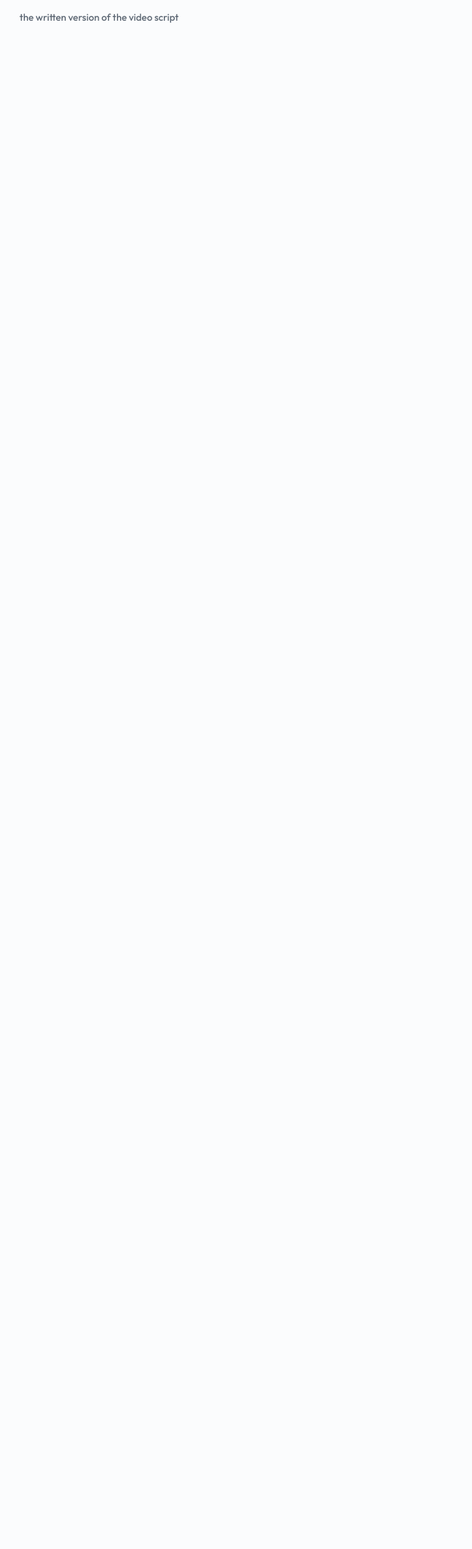
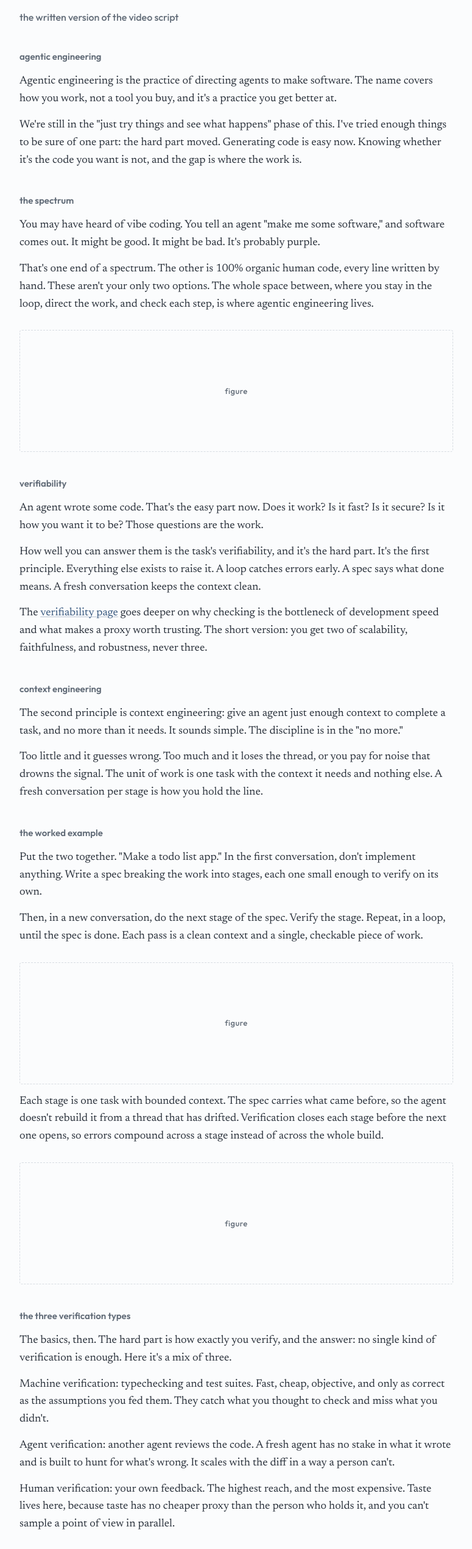
Before and after one commit to dylanebert/agentic-engineering, a Svelte app: page / in a window 1280 px wide. Shown: the part 181-2721 px from the top of the page at 61% size, without its empty margins (252-1027 px from the left). Before the commit the page ends 800 px from the top, so only its background shows below. Built offline with nearby package versions, Linux system fonts and the light colour scheme.

Commit message:
agentic-engineering-post: C — prose spine

```diff
--- a/src/App.svelte
+++ b/src/App.svelte
@@ -7,6 +7,149 @@
     <h1 class="title">agentic engineering</h1>
     <p class="dek">the written version of the video script</p>
   </header>
+
+  <section class="section">
+    <h2>agentic engineering</h2>
+    <p>
+      Agentic engineering is the practice of directing agents to make software.
+      The name covers how you work, not a tool you buy, and it's a practice you
+      get better at.
+    </p>
+    <p>
+      We're still in the "just try things and see what happens" phase of this.
+      I've tried enough things to be sure of one part: the hard part moved.
+      Generating code is easy now. Knowing whether it's the code you want is
+      not, and the gap is where the work is.
+    </p>
+  </section>
+
+  <section class="section">
+    <h2>the spectrum</h2>
+    <p>
+      You may have heard of vibe coding. You tell an agent "make me some
+      software," and software comes out. It might be good. It might be bad.
+      It's probably purple.
+    </p>
+    <p>
+      That's one end of a spectrum. The other is 100% organic human code, every
+      line written by hand. These aren't your only two options. The whole space
+      between, where you stay in the loop, direct the work, and check each step,
+      is where agentic engineering lives.
+    </p>
+    <div class="fig"></div>
+  </section>
+
+  <section class="section">
+    <h2>verifiability</h2>
+    <p>
+      An agent wrote some code. That's the easy part now. Does it work? Is it
+      fast? Is it secure? Is it how you want it to be? Those questions are the
+      work.
+    </p>
+    <p>
+      How well you can answer them is the task's verifiability, and it's the
+      hard part. It's the first principle. Everything else exists to raise it.
+      A loop catches errors early. A spec says what done means. A fresh
+      conversation keeps the context clean.
+    </p>
+    <p>
+      The
+      <a href="/verifiability/">verifiability page</a>
+      goes deeper on why checking is the bottleneck of development speed and
+      what makes a proxy worth trusting. The short version: you get two of
+      scalability, faithfulness, and robustness, never three.
+    </p>
+  </section>
+
+  <section class="section">
+    <h2>context engineering</h2>
+    <p>
+      The second principle is context engineering: give an agent just enough
+      context to complete a task, and no more than it needs. It sounds simple.
+      The discipline is in the "no more."
+    </p>
+    <p>
+      Too little and it guesses wrong. Too much and it loses the thread, or you
+      pay for noise that drowns the signal. The unit of work is one task with
+      the context it needs and nothing else. A fresh conversation per stage is
+      how you hold the line.
+    </p>
+  </section>
+
+  <section class="section">
+    <h2>the worked example</h2>
+    <p>
+      Put the two together. "Make a todo list app." In the first conversation,
+      don't implement anything. Write a spec breaking the work into stages,
+      each one small enough to verify on its own.
+    </p>
+    <p>
+      Then, in a new conversation, do the next stage of the spec. Verify the
+      stage. Repeat, in a loop, until the spec is done. Each pass is a clean
+      context and a single, checkable piece of work.
+    </p>
+    <div class="fig"></div>
+    <p>
+      Each stage is one task with bounded context. The spec carries what came
+      before, so the agent doesn't rebuild it from a thread that has drifted.
+      Verification closes each stage before the next one opens, so errors
+      compound across a stage instead of across the whole build.
+    </p>
+    <div class="fig"></div>
+  </section>
+
+  <section class="section">
+    <h2>the three verification types</h2>
+    <p>
+      The basics, then. The hard part is how exactly you verify, and the
+      answer: no single kind of verification is enough. Here it's a mix of
+      three.
+    </p>
+    <p>
+      Machine verification: typechecking and test suites. Fast, cheap,
+      objective, and only as correct as the assumptions you fed them. They
+      catch what you thought to check and miss what you didn't.
+    </p>
+    <p>
+      Agent verification: another agent reviews the code. A fresh agent has no
+      stake in what it wrote and is built to hunt for what's wrong. It scales
+      with the diff in a way a person can't.
+    </p>
+    <p>
+      Human verification: your own feedback. The highest reach, and the most
+      expensive. Taste lives here, because taste has no cheaper proxy than the
+      person who holds it, and you can't sample a point of view in parallel.
+    </p>
+    <div class="fig"></div>
+    <p>
+      The three are priced by cost against reach. You spend machine
+      verification freely, agent verification where it earns its keep, and human
+      verification where nothing else can close the gap. The mix is the
+      judgment call, and it shifts with what's at stake.
+    </p>
+  </section>
+
+  <section class="section">
+    <h2>going further</h2>
+    <p>
+      The application of these principles is agentic engineering. The practice
+      is young and the principles are still moving, but the shape holds: a loop,
+      a spec, and verification at every step. The rest is getting good at each
+      one.
+    </p>
+    <p>
+      For more, the
+      <a href="/verifiability/">verifiability page</a>
+      goes deeper on the hard part.
+      <a href="/taste-loops/">Taste-loops</a>
+      covers the part that isn't verifiable, where the only oracle is you and
+      the loop has to run at interaction speed.
+    </p>
+    <p class="aside">
+      check out the
+      <a href="https://www.youtube.com/c/IndividualKex">video version</a>.
+    </p>
+  </section>
 </article>
 
 <style>
@@ -51,6 +194,48 @@
     margin-top: 10px;
   }
 
+  .section {
+    margin-top: 40px;
+  }
+
+  .section h2 {
+    font-family: var(--display);
+    font-size: 15px;
+    font-weight: 600;
+    text-transform: lowercase;
+    color: var(--text-muted);
+    margin-bottom: 10px;
+  }
+
+  .section p {
+    margin-top: 14px;
+    color: var(--text-dim);
+  }
+
+  .aside {
+    font-size: 0.9rem;
+    color: var(--text-muted);
+  }
+
+  .fig {
+    min-height: 200px;
+    margin: 28px 0 0;
+    border: 1px dashed var(--border);
+    border-radius: 4px;
+    display: flex;
+    align-items: center;
+    justify-content: center;
+    color: var(--text-muted);
+    font-family: var(--display);
+    font-size: 13px;
+  }
+
+  .fig::before {
+    content: "figure";
+    text-transform: lowercase;
+    letter-spacing: 0.04em;
+  }
+
   @media (max-width: 560px) {
     .page {
       padding: 56px 20px 80px;
```
